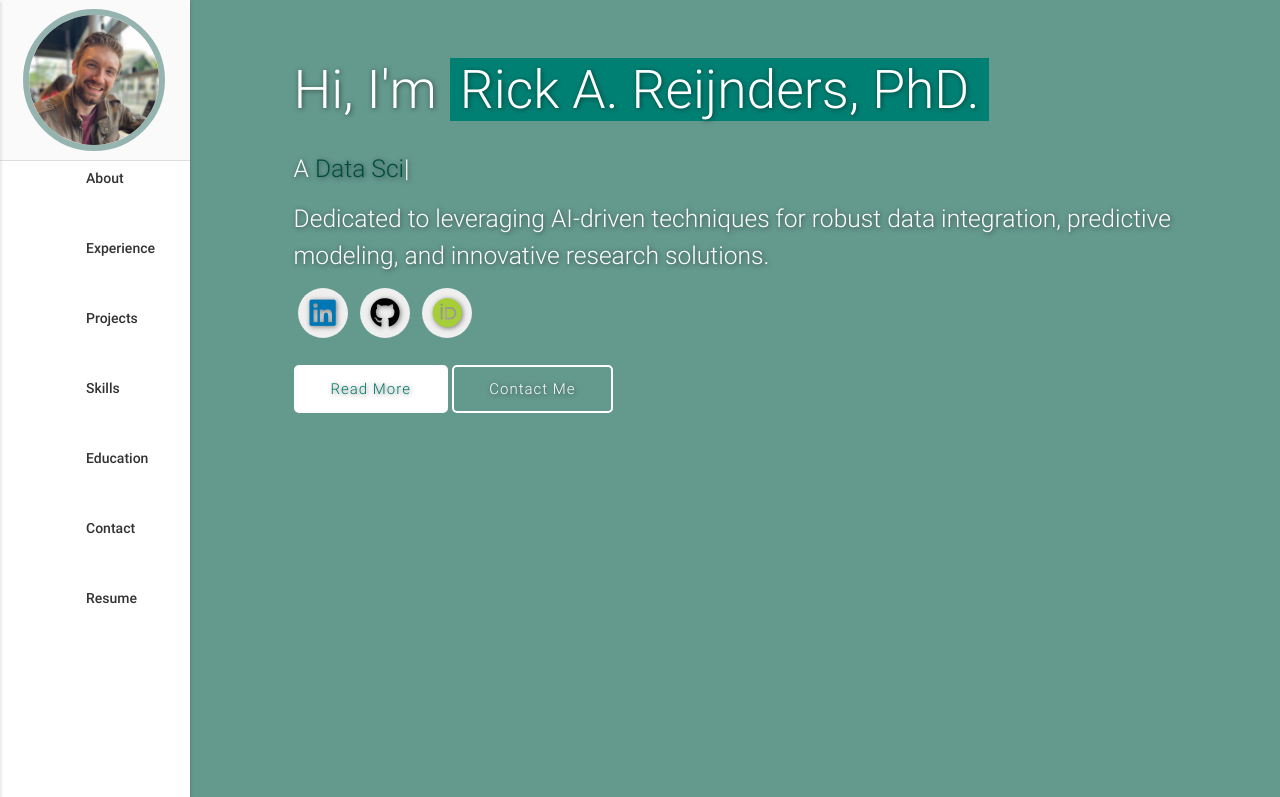
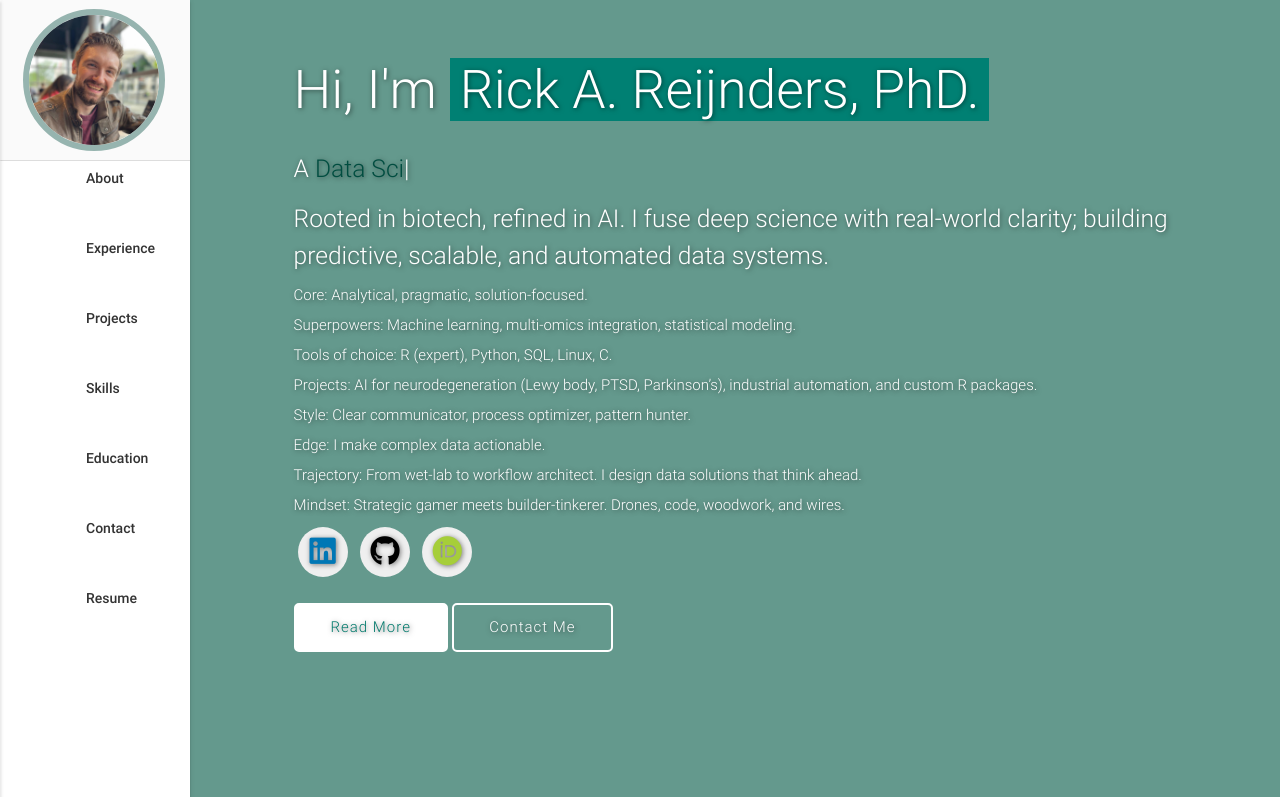
Before and after one commit to Rrtk2/Rrtk2, a plain HTML site: page index.html in a window 1280 px wide. Shown: the top 797 px of the page. Drawn offline with nearby package versions, Linux system fonts and the light colour scheme.

Commit message:
Update index.html

```diff
--- a/index.html
+++ b/index.html
@@ -151,7 +151,16 @@
             <div class="caption">
               <h2>Hi, I'm <span class="teal">Rick A. Reijnders, PhD.</span></h2>
               <h5 style="color:#fff">A <span class="typing" style="font-weight: 300; color:#004d40"></span></h5>
-              <h5>Dedicated to leveraging AI-driven techniques for robust data integration, predictive modeling, and innovative research solutions.</h5>
+              <h5>Rooted in biotech, refined in AI. I fuse deep science with real-world clarity; building predictive, scalable, and automated data systems.</h5>
+              <h6><strong>Core:</strong> Analytical, pragmatic, solution-focused.</h6>
+              <h6><strong>Superpowers:</strong>  Machine learning, multi-omics integration, statistical modeling.</h6>
+              <h6><strong>Tools of choice:</strong> R (expert), Python, SQL, Linux, C.</h6>
+              <h6><strong>Projects:</strong> AI for neurodegeneration (Lewy body, PTSD, Parkinson’s), industrial automation, and custom R packages.</h6>
+              <h6><strong>Style:</strong> Clear communicator, process optimizer, pattern hunter.</h6>
+              <h6><strong>Edge:</strong> I make complex data actionable.</h6>
+              <h6><strong>Trajectory:</strong> From wet-lab to workflow architect. I design data solutions that think ahead.</h6>
+              <h6><strong>Mindset:</strong> Strategic gamer meets builder-tinkerer. Drones, code, woodwork, and wires.</h6>
+
             </div>
             <div class="social">
               <a href="https://www.linkedin.com/in/rick-reijnders-41779494/" target="_blank">
```
